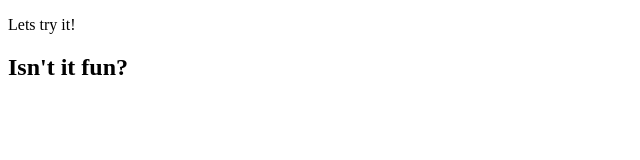
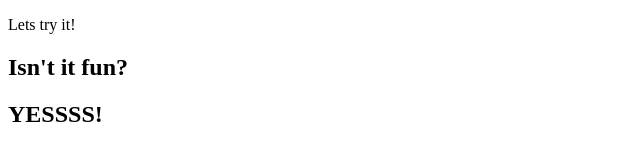
Before and after one commit to danooki/240522-TestGit, a plain HTML site: page index.html in a window 1280 px wide. Shown: the whole page, without its empty margins (0-640 px from the left). Drawn offline with Linux system fonts and the light colour scheme.

Commit message:
second try

```diff
--- a/index.html
+++ b/index.html
@@ -8,5 +8,6 @@
   <body>
     <p>Lets try it!</p>
     <h2>Isn't it fun?</h2>
+    <h2>YESSSS!</h2>
   </body>
 </html>
```
